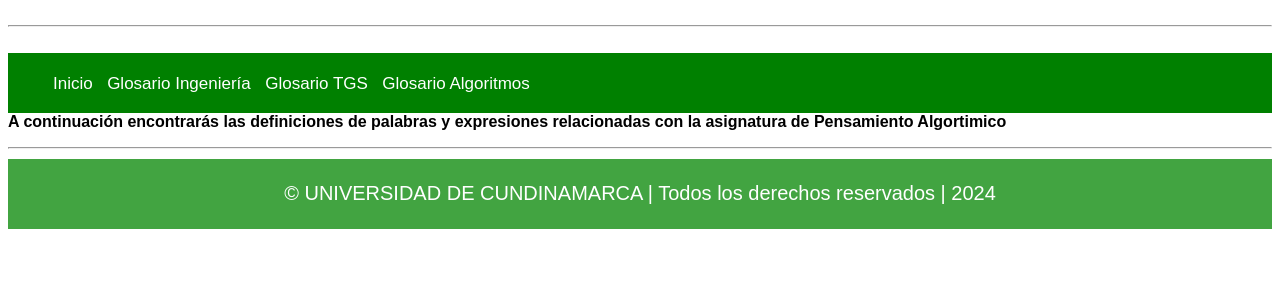
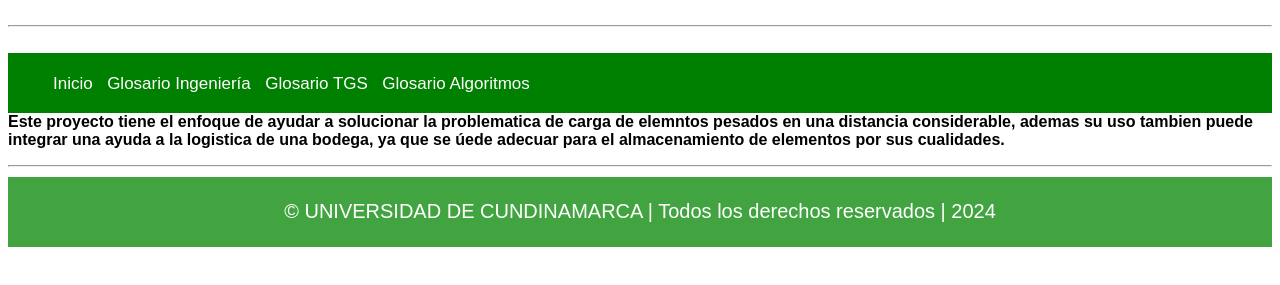
Before and after one commit to JIMMYCAST/PAGINA, a plain HTML site: page index.html in a window 1280 px wide. Shown: the part 387-672 px from the top of the page. Drawn offline with Linux system fonts and the light colour scheme.

Commit message:
Update index.html

```diff
--- a/index.html
+++ b/index.html
@@ -32,7 +32,7 @@
 
 <main>
      <section>
-        <p><b>A continuación encontrarás las definiciones de palabras y expresiones relacionadas con la asignatura de Pensamiento Algortimico</b></p>
+        <p><b>Este proyecto tiene el enfoque de ayudar a solucionar la problematica de carga de elemntos pesados en una distancia considerable, ademas su uso tambien puede integrar una ayuda a la logistica de una bodega, ya que se úede adecuar para el almacenamiento de elementos por sus cualidades.</b></p>
 
 
      </section>
```
